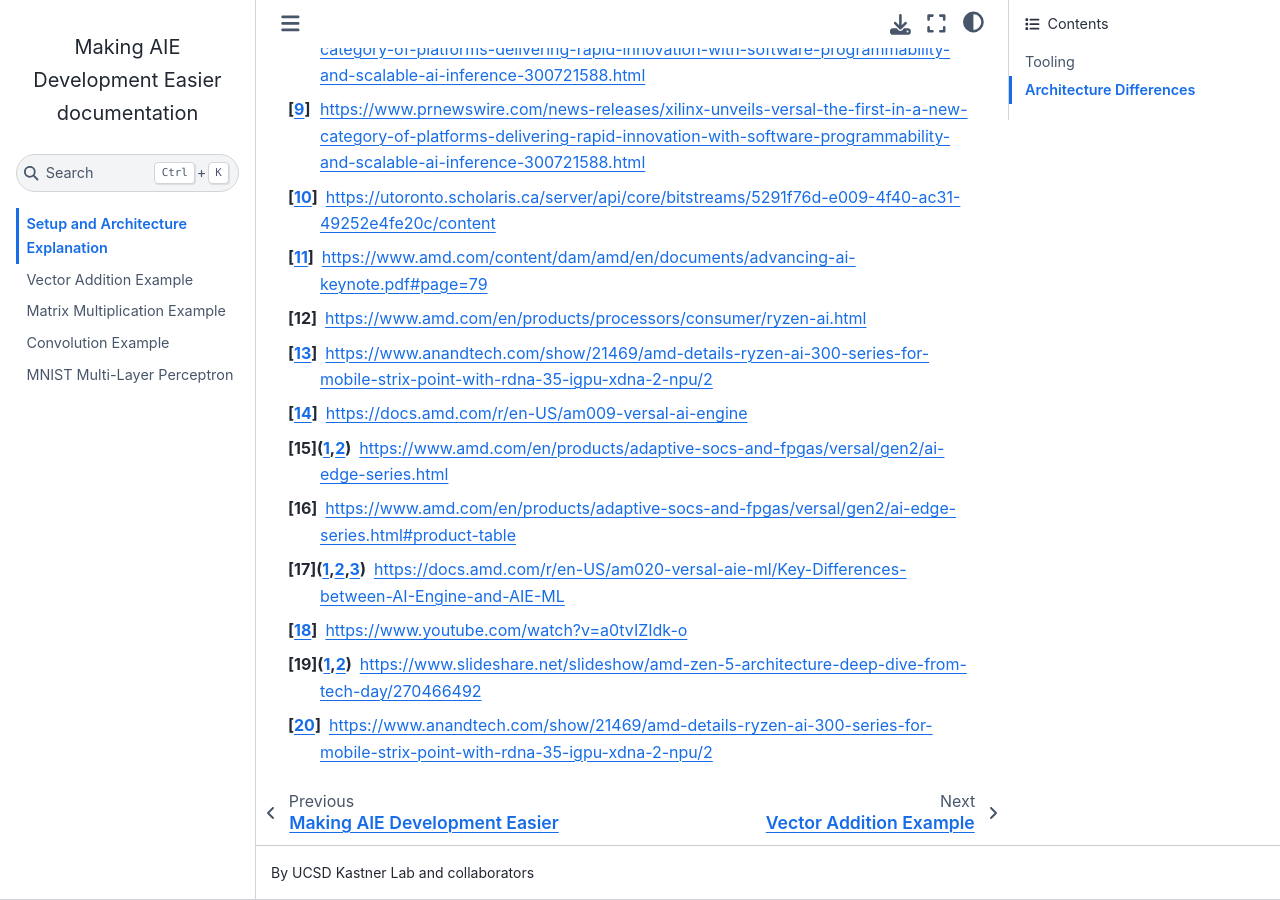
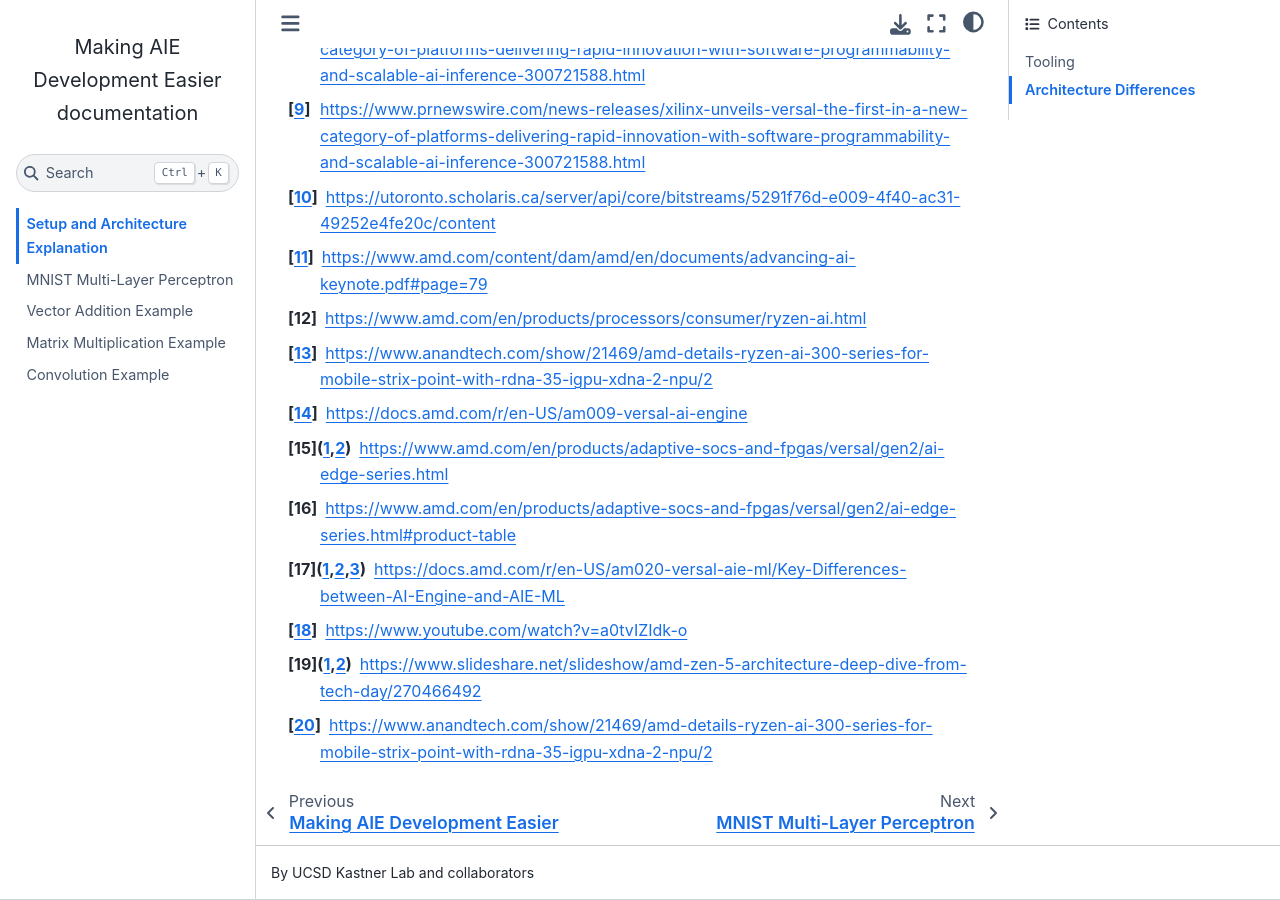
Before and after one commit to GramKoski/making-aie-dev-easier-readthedocs, a Sphinx documentation site: the page built from docs/setup_and_explanation.rst, in a window 1280 px wide and 900 px high, scrolled down 7431 px. Built offline with Sphinx 7.4.7 and the Sphinx Book theme 1.1.4, drawn with Linux system fonts in a browser that asks for light colours; pages that are not in the unit, such as notebooks, are missing from menus.

Commit message:
📚 docs: Add new Convolution, vs cpus/gpu, and neural network page

```diff
--- a/docs/index.rst
+++ b/docs/index.rst
@@ -6,7 +6,8 @@ Making AIE Development Easier
    :maxdepth: 2
 
    setup_and_explanation
+   vs_cpu_gpu
    vector_addition
    matrix_multiplication
    convolution
-   nueral_network
+   neural_network
--- /dev/null
+++ b/docs/neural_nework.rst
@@ -0,0 +1,2 @@
+MNIST Multi-Layer Perceptron
+============================
--- /dev/null
+++ b/docs/vs_cpu_gpu.rst
@@ -0,0 +1,2 @@
+MNIST Multi-Layer Perceptron
+============================
```
